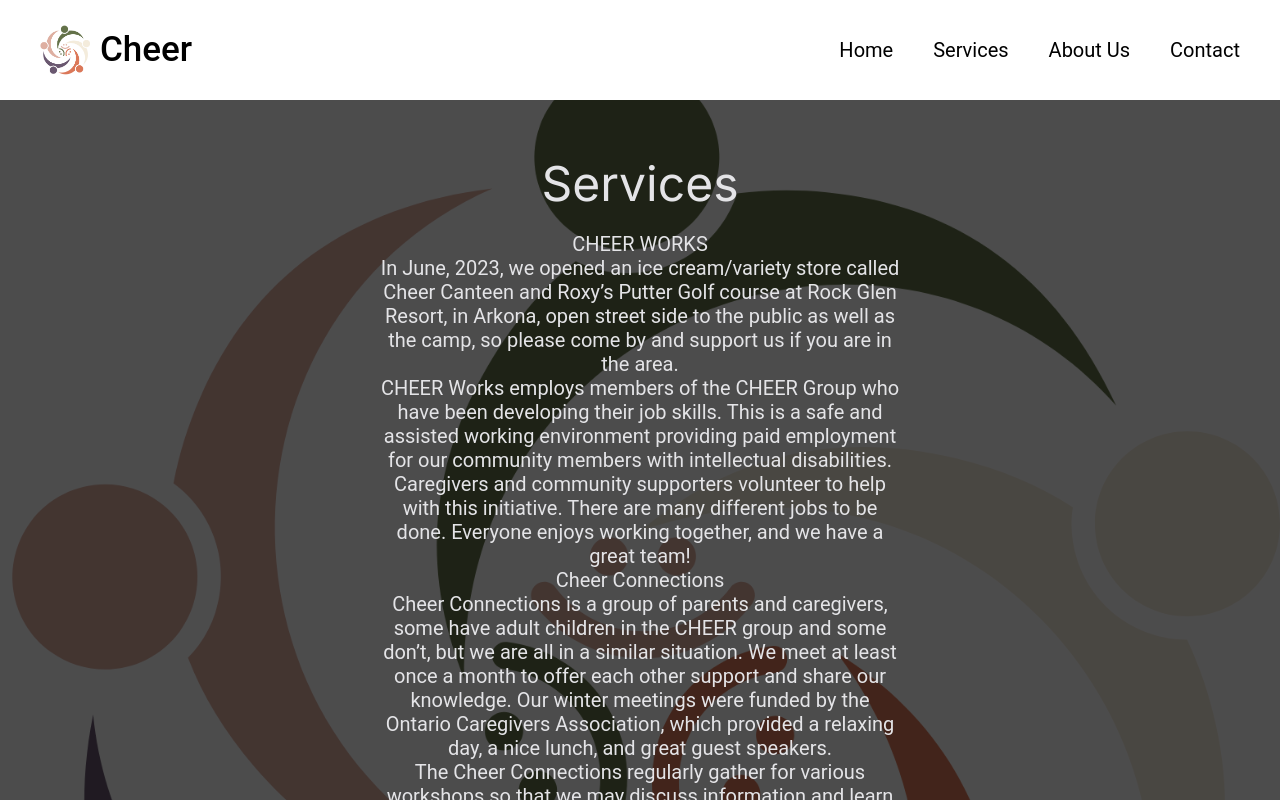
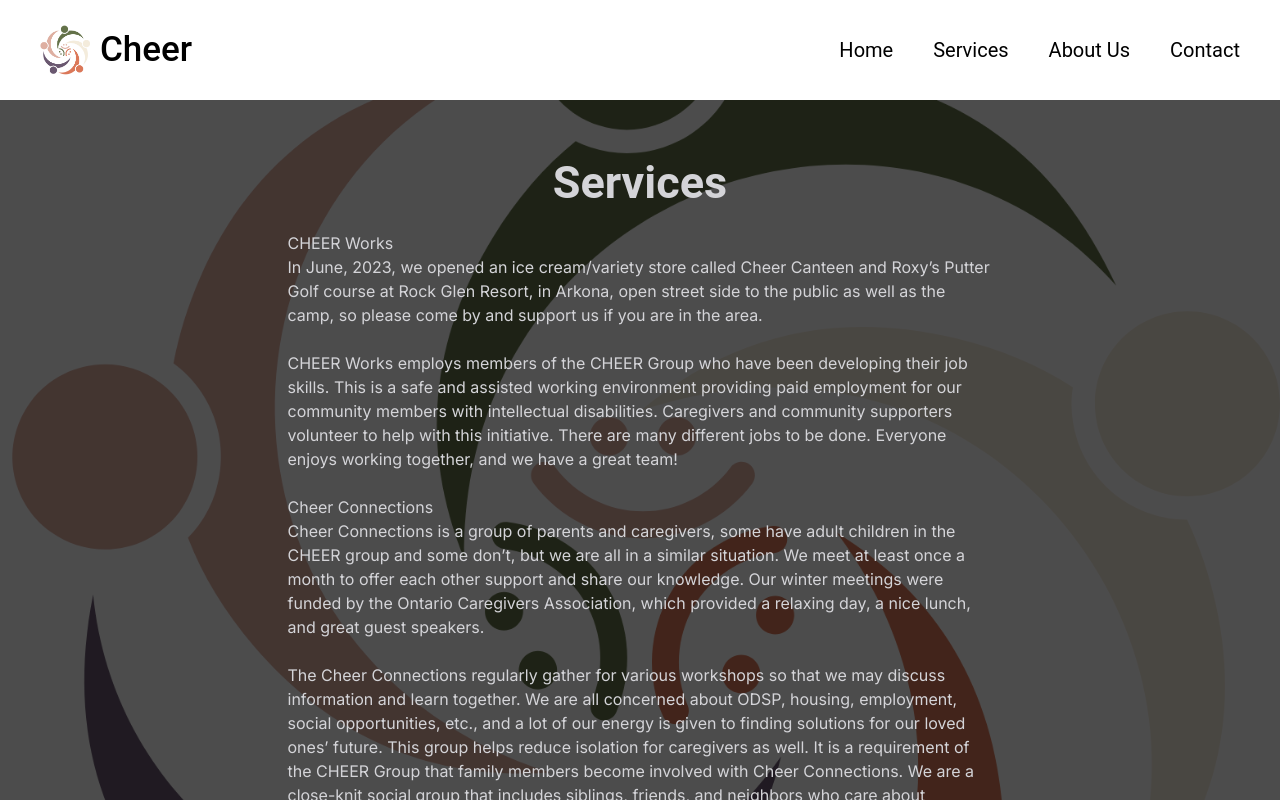
Before and after one commit to Nate5461/SE3350-Project, a Next.js app: page /info/services in a window 1280 px wide. Shown: the top 800 px of the page. Built offline with nearby package versions, Linux system fonts and the light colour scheme.

Commit message:
fix: formatting, style consistency

```diff
--- a/src/app/info/services/page.tsx
+++ b/src/app/info/services/page.tsx
@@ -5,11 +5,11 @@ import React from "react";
 export default function ServicesPage() {
   return (
     <>
-      <div className="text-zinc-200 text-5xl">
+      <div className="text-wrapper text-zinc-300 text-5xl">
         Services
       </div>
-      <div className="description text-zinc-200">
-        <h2>CHEER WORKS</h2>
+      <div className="w-3/4 text-zinc-300">
+        <h1>CHEER Works</h1>
 
         <p>
           In June, 2023, we opened an ice cream/variety store called
@@ -17,6 +17,8 @@ export default function ServicesPage() {
           Arkona, open street side to the public as well as the camp, so please
           come by and support us if you are in the area.
         </p>
+
+        <br/>
 
         <p>
           CHEER Works employs members of the CHEER Group who have been
@@ -28,7 +30,9 @@ export default function ServicesPage() {
           team!
         </p>
 
-        <h2>Cheer Connections</h2>
+        <br/>
+
+        <h1>Cheer Connections</h1>
         <p>
           Cheer Connections is a group of parents and caregivers, some have
           adult children in the CHEER group and some don’t, but we are all in a
@@ -37,6 +41,7 @@ export default function ServicesPage() {
           the Ontario Caregivers Association, which provided a relaxing day, a
           nice lunch, and great guest speakers.
         </p>
+        <br/>
 
         <p>
           The Cheer Connections regularly gather for various workshops so that
@@ -54,6 +59,8 @@ export default function ServicesPage() {
           Canada Helps.
         </p>
 
+        <br/>
+
         <p>
           Looking for some social fun?… we have that too! Respite care is also
           available so you don’t have to worry about your loved one while you
--- a/src/app/layout.tsx
+++ b/src/app/layout.tsx
@@ -22,8 +22,17 @@ export default function RootLayout({
       <body className={`${inter.className} min-h-full`}>
         <div className="page min-h-full">
           <div className="top-bar">
-            <Image src="/OLLI.png" width={50} height={50} alt="logo" />
-            <div className="title">Cheer</div>
+            <Link href="/">
+              <Image src="/OLLI.png"
+                width={50}
+                height={50}
+                alt="logo"
+              />
+
+
+            </Link>
+            <div className="title"><Link href="/">Cheer</Link></div>
+
             <div className="navigation">
 
               <Link href="/"> {/* Use Link here */}
--- a/src/app/page.tsx
+++ b/src/app/page.tsx
@@ -12,6 +12,7 @@ export default function HomePage() {
           alt='logo'
           objectFit="cover"
         />
+
         <div className="container">
           <p className="text-wrapper text-zinc-200" >Cheer</p>
           <p className="description text-zinc-200" >Providing comprehensive support for families and individuals with disabilities.</p>
```
